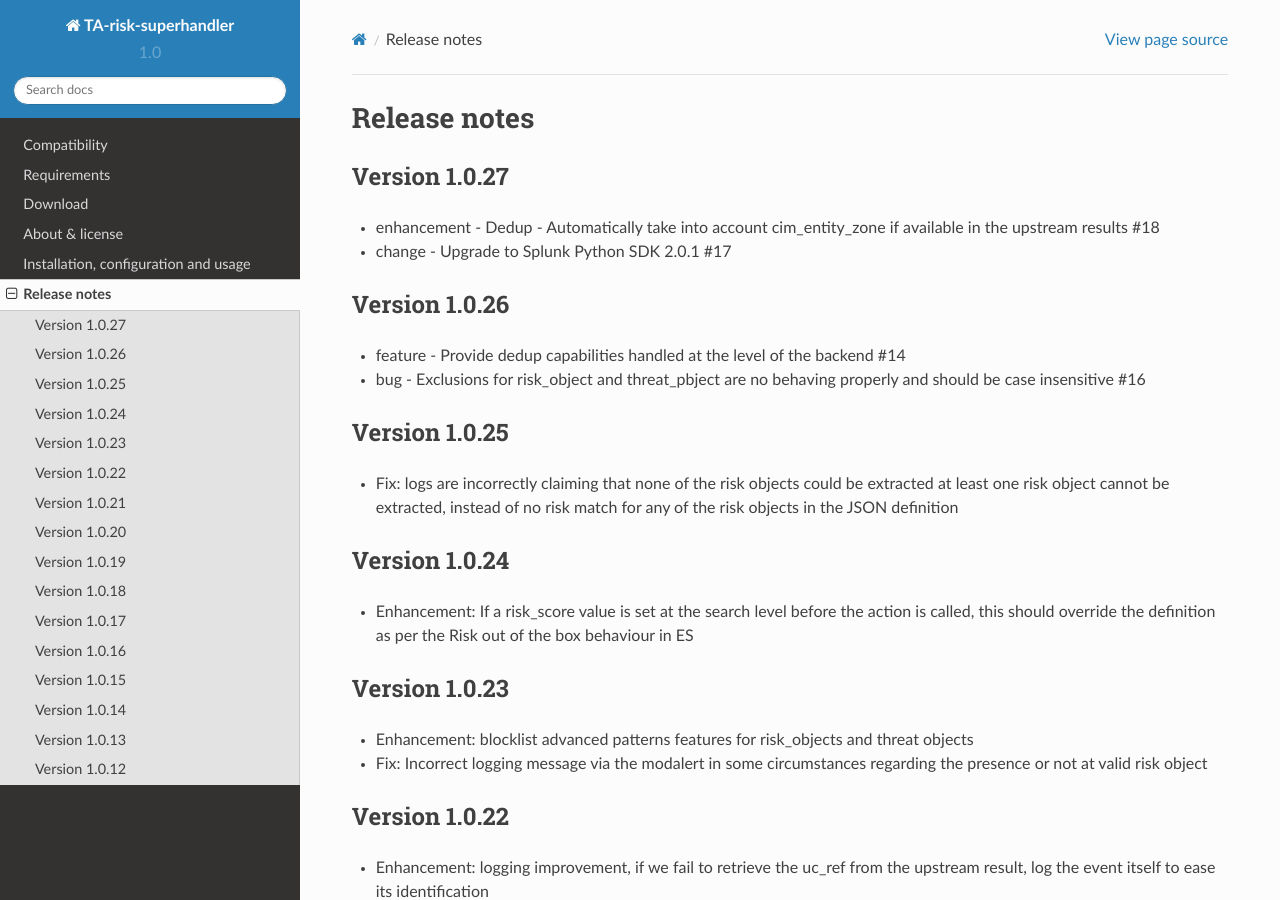
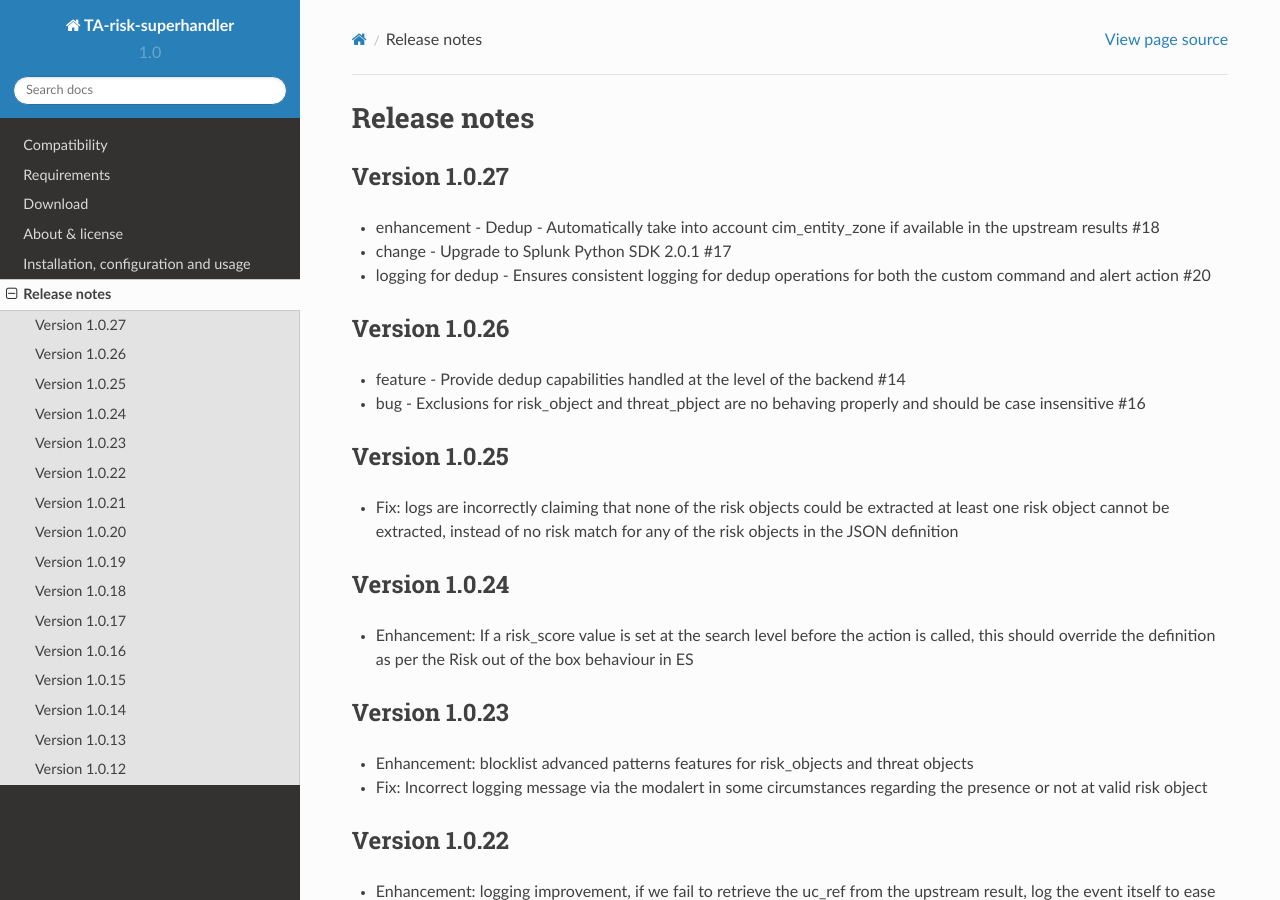
Before and after one commit to guilhemmarchand/TA-risk-superhandler, a Sphinx documentation site: the page built from docs/releasenotes.rst, in a window 1280 px wide and 900 px high. Built offline with Sphinx 7.4.7 and the Read the Docs theme 2.0.0, drawn with Linux system fonts in a browser that asks for light colours.

Commit message:
release notes

```diff
--- a/docs/releasenotes.rst
+++ b/docs/releasenotes.rst
@@ -6,6 +6,7 @@ Version 1.0.27
 
 - enhancement - Dedup - Automatically take into account cim_entity_zone if available in the upstream results #18
 - change - Upgrade to Splunk Python SDK 2.0.1 #17
+- logging for dedup - Ensures consistent logging for dedup operations for both the custom command and alert action #20
 
 Version 1.0.26
 ==============
```
